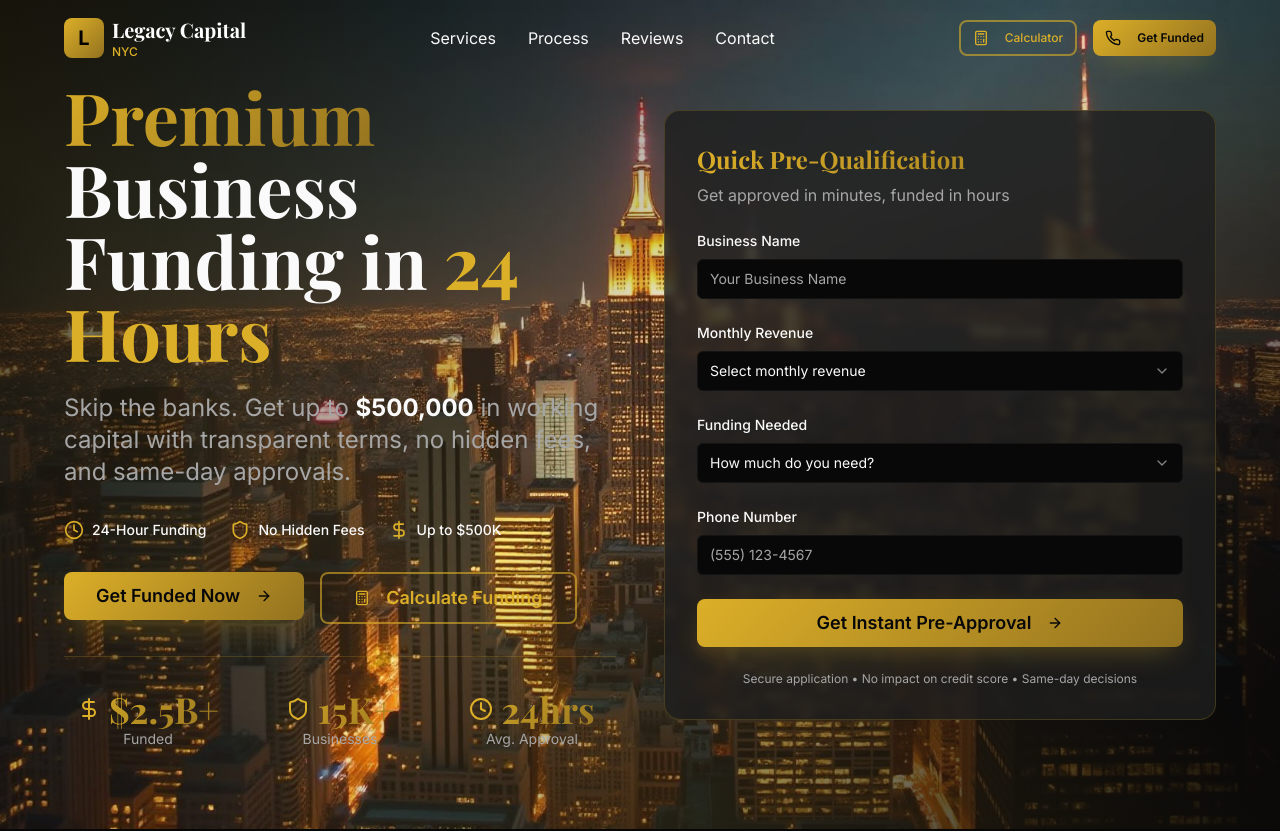
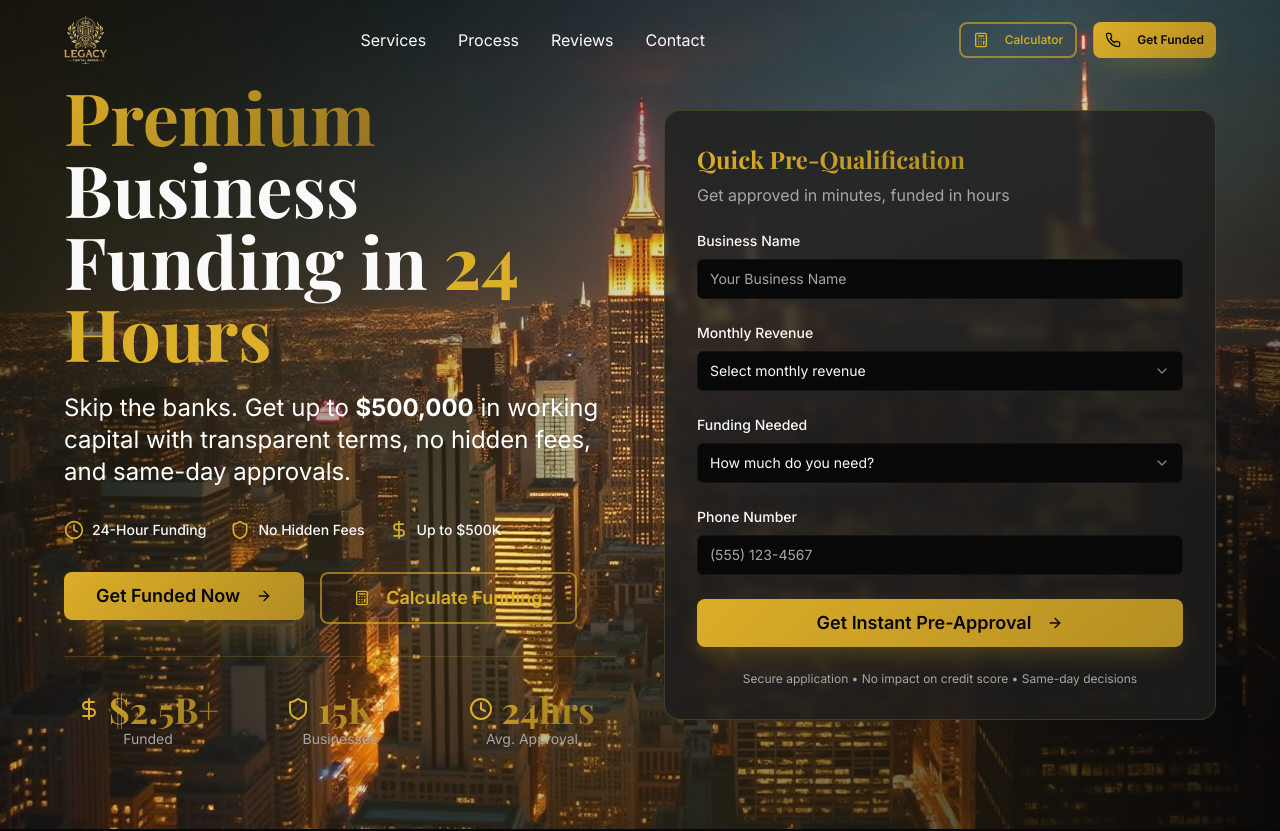
Before and after one commit to tdiorio2323/legacy-cap-nyc, a React (Vite) app: page / in a window 1280 px wide. Shown: the top 831 px of the page. Built offline with nearby package versions, Linux system fonts and the light colour scheme.

Commit message:
Update header with logo and styling
Replace "L Legacy Capital NYC" with the provided logo.
Update all buttons to have a gold shimmer effect.
Change the body text of "Skip the banks" to white.

```diff
--- a/src/components/Header.tsx
+++ b/src/components/Header.tsx
@@ -34,13 +34,11 @@ const Header = ({ onCalculatorOpen }: HeaderProps) => {
         <div className="flex items-center justify-between">
           {/* Logo */}
           <div className="flex items-center space-x-2">
-            <div className="w-10 h-10 bg-gradient-gold rounded-lg flex items-center justify-center">
-              <span className="text-black font-bold text-xl">L</span>
-            </div>
-            <div>
-              <h1 className="text-xl font-display font-bold text-primary">Legacy Capital</h1>
-              <p className="text-xs text-accent font-medium">NYC</p>
-            </div>
+            <img
+              src="/lovable-uploads/ac3ec563-6bc5-407a-9761-af39543d6a93.png"
+              alt="Legacy Capital NYC Logo"
+              className="h-12 w-auto"
+            />
           </div>
 
           {/* Desktop Navigation */}
--- a/src/components/HeroSection.tsx
+++ b/src/components/HeroSection.tsx
@@ -45,8 +45,8 @@ const HeroSection = ({ onCalculatorOpen }: HeroSectionProps) => {
                 <br />
                 Funding in <span className="text-accent">24 Hours</span>
               </h1>
-              <p className="text-xl lg:text-2xl text-muted-foreground leading-relaxed">
-                Skip the banks. Get up to <strong className="text-foreground">$500,000</strong> in working capital
+              <p className="text-xl lg:text-2xl text-white leading-relaxed">
+                Skip the banks. Get up to <strong className="text-white">$500,000</strong> in working capital
                 with transparent terms, no hidden fees, and same-day approvals.
               </p>
             </div>
--- a/src/components/ui/button.tsx
+++ b/src/components/ui/button.tsx
@@ -18,8 +18,8 @@ const buttonVariants = cva(
           "bg-secondary text-secondary-foreground hover:bg-secondary/80",
         ghost: "hover:bg-accent/10 hover:text-accent",
         link: "text-primary underline-offset-4 hover:underline",
-        gold: "bg-gradient-gold text-accent-foreground shadow-gold hover:shadow-gold-glow hover:scale-[1.02]",
-        premium: "bg-gradient-gold text-accent-foreground font-semibold shadow-gold hover:shadow-gold-glow hover:scale-[1.02] hover:brightness-110",
+        gold: "bg-gradient-gold text-accent-foreground shadow-gold hover:shadow-gold-glow hover:scale-[1.02] animate-shimmer",
+        premium: "bg-gradient-gold text-accent-foreground font-semibold shadow-gold hover:shadow-gold-glow hover:scale-[1.02] hover:brightness-110 animate-shimmer",
       },
       size: {
         default: "h-10 px-4 py-2",
```
Also changed, not shown: public/lovable-uploads/ac3ec563-6bc5-407a-9761-af39543d6a93.png (added).
